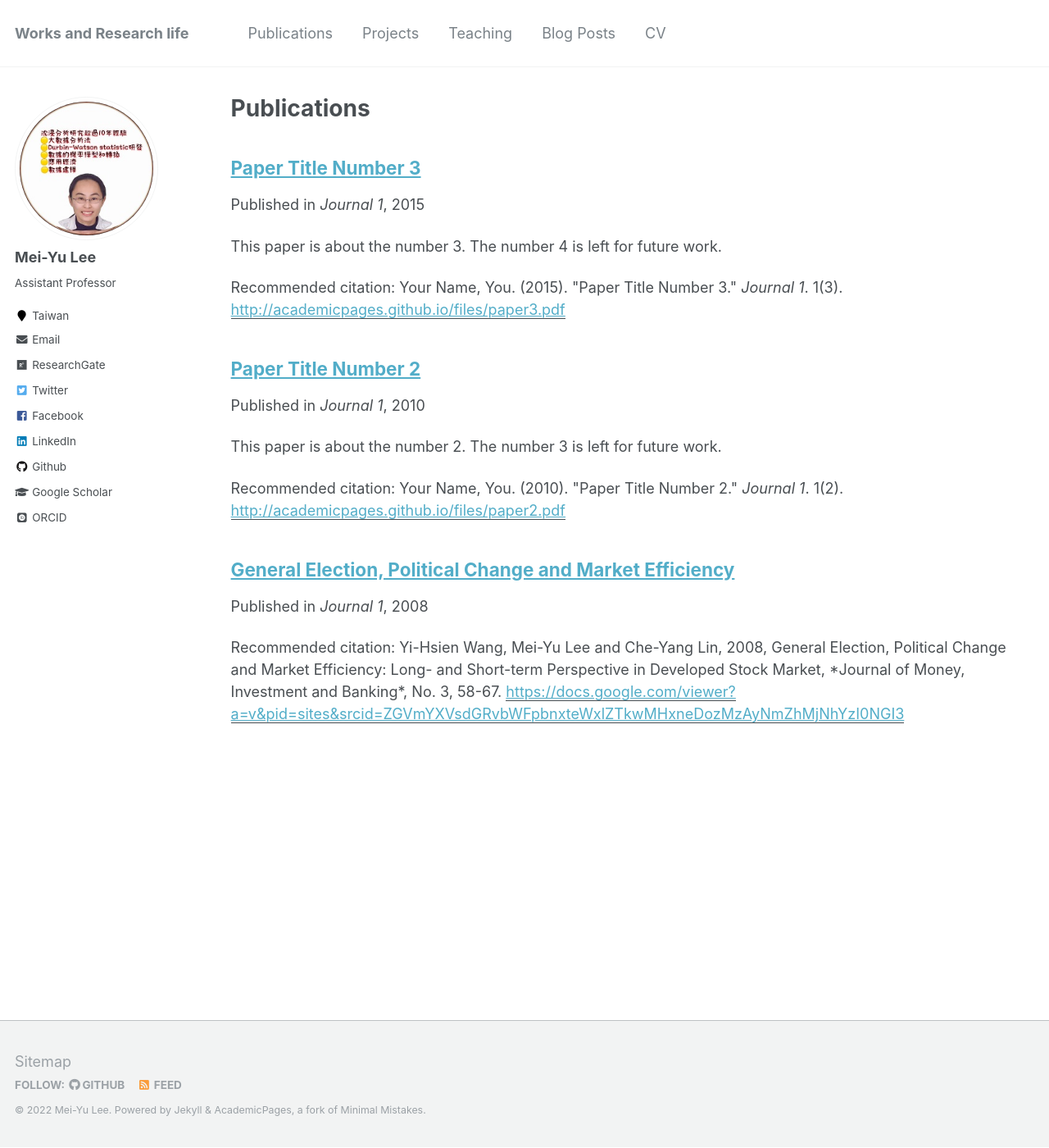
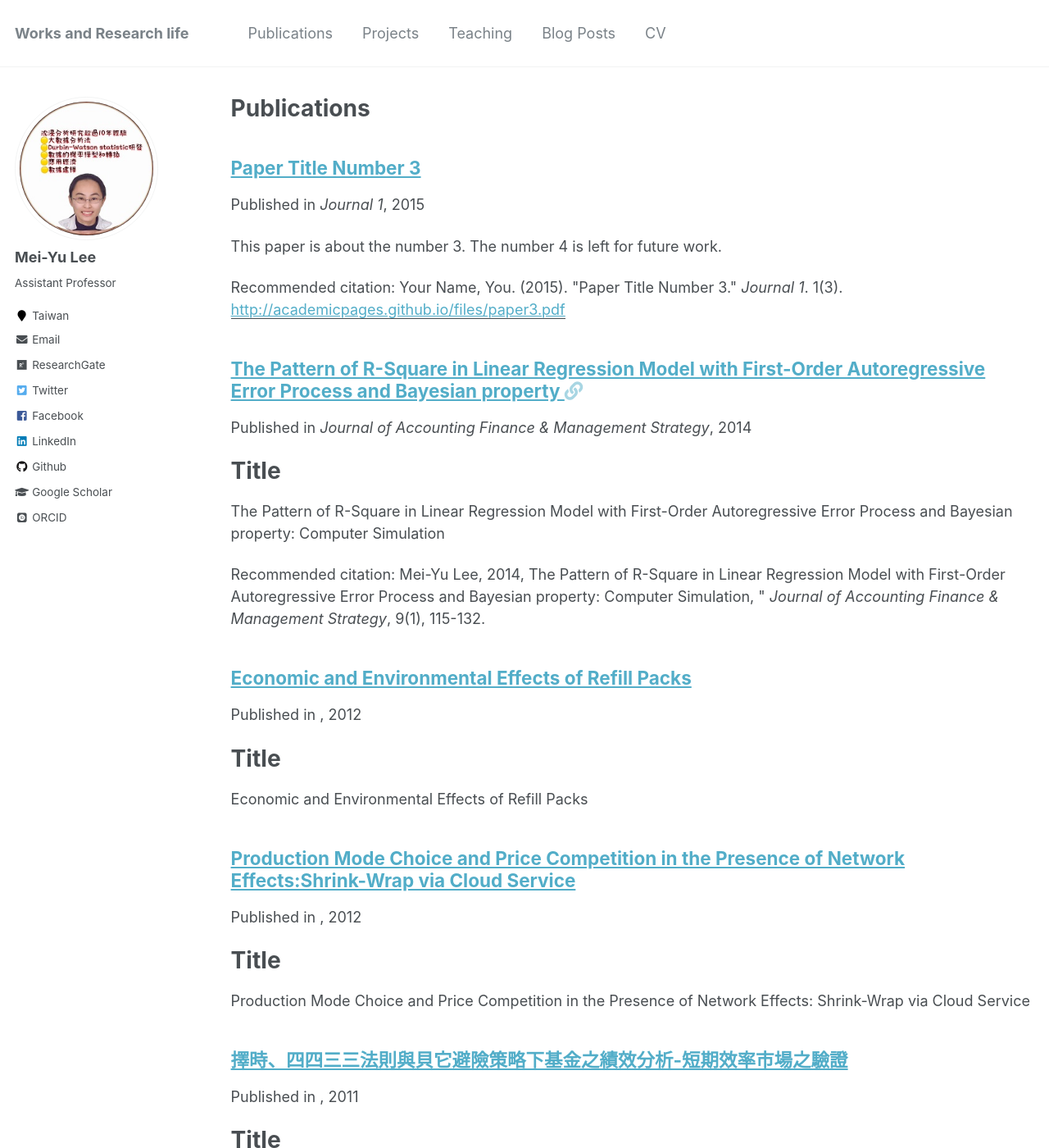
Before and after one commit to meiyulee/meiyulee.github.io, a Jekyll site: the page built from _pages/publications.md, in a window 1280 px wide and 1400 px high. Shown: the whole window at 82% size. Built offline with Jekyll 4.4.1, drawn with Linux system fonts in a browser that asks for light colours; some web fonts are replaced; some of the changed lines change nothing that is shown; some of the changed text lies outside the part shown.

Commit message:
上傳期刊論文的md

```diff
--- a/_publications/2008-09-journal-paper.md
+++ b/_publications/2008-09-journal-paper.md
@@ -2,11 +2,11 @@
 title: "General Election, Political Change and Market Efficiency"
 collection: publications
 permalink: /publication/2008-09-01-journal-paper
-excerpt: ''
+excerpt: '<!-- more -->'
 date: 2008-09-01
-venue: 'Journal 1'
+venue: 'Journal of Money, Investment and Banking'
 paperurl: 'https://docs.google.com/viewer?a=v&pid=sites&srcid=ZGVmYXVsdGRvbWFpbnxteWxlZTkwMHxneDozMzAyNmZhMjNhYzI0NGI3'
-citation: 'Yi-Hsien Wang, Mei-Yu Lee and Che-Yang Lin, 2008, General Election, Political Change and Market Efficiency: Long- and Short-term Perspective in Developed Stock Market, *Journal of Money, Investment and Banking*, No. 3, 58-67.'
+citation: 'Yi-Hsien Wang, Mei-Yu Lee and Che-Yang Lin, 2008, General Election, Political Change and Market Efficiency: Long- and Short-term Perspective in Developed Stock Market,&quot; <i>Journal of Money, Investment and Banking</i>, No. 3, 58-67.'
 ---
 
 
--- /dev/null
+++ b/_publications/2009-09-international-trade.md
@@ -0,0 +1,41 @@
+---
+title: "異質廠商，獨佔性競爭與貿易政策"
+collection: publications
+permalink: /publication/2009-09-international-trade
+excerpt: '<!-- more -->'
+date: 2009-12-01
+venue: '經濟論文叢刊'
+link: 'http://academicpages.github.io/files/paper2.pdf'
+citation: '吳芝文、李玫郁， 2009，「異質廠商，獨佔性競爭與貿易政策」，經濟論文叢刊，第37卷，第213-234頁。'
+categories:
+  - Journal papers
+---
+
+
+# Title
+異質廠商，獨佔性競爭與貿易政策
+
+# Authors
+
+- 吳芝文  私立龍華科技大學國企系副教授
+- 李玫郁  元培科技大學財務金融系助理教授
+
+<!-- more -->
+
+# Journal name
+
+經濟論文叢刊 (TSSCI)
+
+
+# Abstract
+
+本文以異質廠商的獨占性競爭部份均衡模型,探討對稱二國之間的產業內貿易。全文之分析焦點在於從價關稅和進口限額二種貿易政策之均等性分析。研究發現,開放貿易後市場上的商品種類減少, 但是消費者的效用提高。此一結果與Krugman (1979) 認為貿易可以增加商品的種類數目相反,也不符合傳統 「種類愈多效用愈高」 的結論。就關稅政策和限額政策做比較時本文的結果顯示,二種政策之下商品種類數目之相對高低視關稅與限額價格而定。在有效的限額管制之下,限額費率愈低市場上的商品種類愈少;然而不論商品種類多寡, 消費者的效用恆等於關稅之下的水準。此一結論與 Young and Anderson (1980) 認為關稅政策之下的消費者福利較高明顯不同。在本文架構下, 關稅與限額二種政策的均等性在總合價格、消費者剩餘和國內產業利潤等方面都會成立。
+
+# Keywords
+
+- 異質廠商
+- 進口限制均等性
+
+# Citation
+
+吳芝文、李玫郁， 2009，「異質廠商，獨佔性競爭與貿易政策」，經濟論文叢刊，第37卷，第213-234頁。
--- /dev/null
+++ b/_publications/2010-06-tourism.md
@@ -0,0 +1,52 @@
+---
+layout: true
+title: 民宿客房預收訂金率之決定與經濟效率分析
+date: 2010-06-01 11:20:20
+excerpt: '<!-- more -->'
+link: 'http://dx.doi.org/10.30053%2fCHJM.201006.0003'
+citation: '李玫郁、孔秀琴、楊琮泰、呂英瑞，2010，「民宿客房預收訂金率之決定與經濟效率分析」，中華管理學報，第11卷，第2期，第45-62頁。'
+tags:
+  - Autoregressive Error model
+  - Autocorrelation Coefficient
+  - Computer simulation
+categories:
+  - Journal papers
+---
+
+
+
+# Title
+民宿客房預收訂金率之決定與經濟效率分析
+
+# Authors
+
+- 李玫郁  元培科技大學財務金融系助理教授
+- 孔秀琴  中華大學財務管理學系助理教授
+- 楊琮泰  明新科技大學休閒事業管理系助理教授
+- 呂英瑞  中國科技大學觀光與休閒事業管理系助理教授
+
+# Journal name
+
+中華管理學報
+
+<!-- more -->
+
+# Abstract
+
+In this paper, we examine the effect of the difference between tourists' lifestyle on determining the advance-payment rate in a recreation industry. We separate consumers into two groups, the weekday-type group and the weekend-type group. Two groups have different valuations about the leisure service provided by a firm. We also incorporate the tourist's consumer's price insensitivity into the analytic model. We find that the firm's rate of advance-payment depends on the market share of tourist's type, the price of leisure service, the leisure service price insensitivity, and the marginal cost of leisure service. Our welfare conclusion is that when the marginal cost of leisure service is sufficiently small (large), the advance-payment rate determined by the firm is higher (lower) than the socially optimal rate of advance-payment, this indicates that the firm's rate of advance-payment is not (over) economic efficient. In addition, we argue that the regulation that requires the rate of advance-payment cannot higher than 30% of the first day's guest room price would be not efficient. This is because the regulation ignores both the differences between tourist's tourism choice types and the firm's operating conditions.
+
+
+本研究主要探討遊客旅遊型態差異對民宿業者決定預收訂金率之影響效果。研究結果顯示：(1)客房預收訂金率之決定，是取決於遊客旅遊型態之市場佔有率，客房價格及其敏感度，以及客房服務之邊際預訂成本。(2)針對民宿個別旅客直接訂房定型化範本草案中，有關訂房訂金不得逾約定首日房價之30%的上限約束，因此約束未能兼顧遊客旅遊型態差異與業者經營條件，有可能是不具經濟效率。
+
+# Keywords
+
+Tourist's Tourism Choice Type, the Rate of Advance-Payment, the Social Optimum Rate of Advance-Payment
+遊客旅遊選擇型態, 預收訂金率, 社會最適預收訂金率
+
+# Citation
+
+李玫郁、孔秀琴、楊琮泰、呂英瑞，2010，「民宿客房預收訂金率之決定與經濟效率分析」，中華管理學報，第11卷，第2期，第45-62頁。
+
+# View
+
+[http://dx.doi.org/10.30053%2fCHJM.201006.0003] (http://dx.doi.org/10.30053%2fCHJM.201006.0003)
--- /dev/null
+++ b/_publications/2011-12-journal-paper.md
@@ -0,0 +1,40 @@
+---
+layout: true
+title: 擇時、四四三三法則與貝它避險策略下基金之績效分析-短期效率市場之驗證
+date: 2011-12-01 11:20:20
+categories:
+  - Journal papers
+---
+
+# Title
+擇時、四四三三法則與貝它避險策略下基金之績效分析-短期效率市場之驗證
+
+# Authors
+
+- 孔秀琴  中華大學財務管理學系博士後研究員
+- 李玫郁  元培科技大學財務金融系助理教授
+- 蔡永聰  中華大學經營管理研究所碩士
+
+<!-- more -->
+
+# Journal name
+
+臺灣銀行季刊
+
+# Abstract
+
+本文採取三種方法進行境內股票型基金之績效分析，方法一，以 M1B 年增率做為擇時績效分析；方法二，利用四四三三法則選擇基金進行績效分析；方法三，則是結合擇時、四四三三法則與貝它係數避險所篩選之投資標的，分別計算並分析單筆投資與定期定額投資之績效。研究結果顯示：(1)單筆投資策略之績效明顯大於定期定額投資策略；(2)擇時績效比四四三三法則選擇基金之績效為佳；(3)利用擇時、四四三三法則與貝它係數避險投資策略作績效分析，當貝它係數≧0.8 時，單筆投資績效打敗大盤的勝率為 100%，定期定額投資績效打敗大盤的勝率為 50%；貝它係數<0.8 時，單筆投資績效雖然比定期定額績效佳，但是打敗大盤的勝率只有 50%，定期定額則是 0%。整體而言，本文支持效率市場假設，只有相當少數基金績效能在固定投資期間打敗大盤績效。而能一致性打敗大盤績效的基金僅有兩支而且也僅能連續兩年。
+
+# Keywords
+
+四四三三法則、擇時擇股策略、貝它係數、投資績效
+
+# Citation
+
+孔秀琴、李玫郁(Mei-Yu Lee)、蔡永聰，2011，「擇時、四四三三法則與貝它避險策略下基金之績效分析-短期效率市場之驗證」，臺灣銀行季刊，第62卷，第1期，第242-255頁。
+
+# View
+
+[Taiwan Bank] (https://www.bot.com.tw/publications/quarterly/pages/tbb200_62.aspx)
+
+[Download](https://www.bot.com.tw/Publications/Quarterly/Documents/62_1/quarterly62_1_12.pdf)
--- /dev/null
+++ b/_publications/2012-01-journal-paper.md
@@ -0,0 +1,43 @@
+---
+layout: true
+title: Production Mode Choice and Price Competition in the Presence of Network Effects:Shrink-Wrap via Cloud Service
+date: 2012-01-01 11:20:20
+categories:
+  - Journal papers
+tags:
+  - Cloud service
+  - Network effect
+  - Production mode
+---
+
+# Title
+Production Mode Choice and Price Competition in the Presence of Network Effects: Shrink-Wrap via Cloud Service
+
+# Authors
+
+- **Mei-Yu Lee**, Department of Applied Financial Management, Yuanpei University, Taiwan
+- **Yao-Hsien Lee**, Department of Finance, Chung Hua University, Taiwan
+- **Ying-Jui Lu**, Department of Leisure and Recreeation Managment, China University of Technology, Taiwan
+
+
+<!-- more -->
+
+# Journal name
+
+Advanced Materials Research (EI)
+
+# Abstract
+
+We investigate how firms facing different production modes of software service determine their production mode and pricing decisions in the presence of network effects. We develop a two-stage game model to examine the network effect on the choices of production mode and the strategic behavior of the firms. We find that if all firms adopt cloud service production mode, the resulting software price is higher than if they adopt shrink-wrapped production mode. We also find that network effects lower the level of market price.
+
+# Keywords
+
+Cloud Service, Network Effects, Production Mode, Shrink-Wrap
+
+# Citation
+
+Mei-Yu Lee, Yao-Hsien Lee, Ying-Jui Lu, 2012, Production Mode Choice and Price Competition in The Presence of Network Effects: Shrink-wrap via Cloud Service, *Advanced Materials Research*, 542-543, 964-967.
+
+# View
+
+[link](https://doi.org/10.4028/www.scientific.net/AMR.452-453.964)
--- /dev/null
+++ b/_publications/2012-12-journal-paper.md
@@ -0,0 +1,37 @@
+---
+layout: true
+title: Economic and Environmental Effects of Refill Packs
+date: 2012-12-01 11:20:20
+categories:
+  - Journal papers
+---
+
+# Title
+Economic and Environmental Effects of Refill Packs
+
+# Authors
+
+- **Ming-Chung Chang**, Department of Banking and Finance, Kainan University, No. 1 Kainan Road, Luchu, Taoyuan Country 338, Taiwan
+- **Jin-Li Hu**, Institute of Business and Management, National Chiao Tung University, Taiwan
+- **Mei-Yu Lee**, Department of Finance, Yuanpei University, Taiwan
+
+<!-- more -->
+
+# Journal name
+
+Bulletin of Economic Research (SSCI)
+
+# Abstract
+
+It is common sense that refill packs can increase the repeated use of durable goods, reduce resource waste and be conducive to environmental protection. However, their existence also has an economic effect. For instance, we find that the profit of a monopolistic firm will increase as a result of selling the refill packs when the depreciation rate of the durable good is low. In an extension of the model, we point out that there is an entrant that competes with the incumbent in relation to the composite goods and the refill packs. In order to compete in terms of the prices of the composite goods, the incumbent sells the refill packs not only to increase profit, but also to reduce the amount of waste resulting from the durable goods. As for competing in regard to the prices of the refill packs, if the cost of the composite goods is small, then the incumbent's profit from selling the composite goods will increase. By comparing two extensions of the model, we find that the environmental effect of the price competition in regard to the refill packs is greater than the environmental effect of the price competition in relation to the composite goods.
+
+# Keywords
+
+
+# Citation
+
+Hu, Jin-Li, Ming-Chung Chang, and Mei-Yu Lee, 2012, Economic and Environmental Effects of Refill Packs, *Bulletin of Economic Research*, 64(4), 581-592.
+
+# View
+
+[link](http://hdl.handle.net/10.1111/j.1467-8586.2010.00384.x)
--- /dev/null
+++ b/_publications/2014-06-journal-paper.md
@@ -0,0 +1,45 @@
+---
+title: "The Pattern of R-Square in Linear Regression Model with First-Order Autoregressive Error Process and Bayesian property"
+collection: publications
+permalink: /publication/2014-06-journal-paper
+date: 2014-06-01
+venue: 'Journal of Accounting Finance & Management Strategy'
+link: 'https://www.proquest.com/docview/1628955086'
+citation: 'Mei-Yu Lee, 2014, The Pattern of R-Square in Linear Regression Model with First-Order Autoregressive Error Process and Bayesian property: Computer Simulation, &quot; <i>Journal of Accounting Finance & Management Strategy</i>, 9(1), 115-132.'
+tags:
+  - Autoregressive Error model
+  - Autocorrelation Coefficient
+  - Computer simulation
+categories:
+  - Journal papers
+---
+
+
+# Title
+The Pattern of R-Square in Linear Regression Model with First-Order Autoregressive Error Process and Bayesian property: Computer Simulation
+
+# Authors
+
+- **Mei-Yu Lee**, Department of Applied Financial Management, Yuanpei University, Taiwan
+
+<!-- more -->
+
+# Journal name
+
+Journal of Accounting Finance & Management Strategy (ABI)
+
+# Abstract
+
+This paper provides a basic investigation of an R-square and sum-square error (SSE) in a linear regression model with the errors following a first-order autoregressive process in which the autocorrelation coefficients are non-zero. The consideration and measurement of the model are difficult to control, thus a computer stimulation is necessary to corroborate how the R-square and SSE are affected by the autocorrelation coefficients. The evidence reveals that the R-square and SSE differ in the ranges of positive and negative autocorrelation coefficients. The results show that it would require one to verify the estimators including the R-square or SSE for testing non-zero autocorrelation coefficients.
+
+# Keywords
+
+Autocorrelation Coefficient, First-order Autoregressive Process, R-square, Computer Simulation
+
+# Citation
+
+Mei-Yu Lee, 2014, The Pattern of R-Square in Linear Regression Model with First-Order Autoregressive Error Process and Bayesian property: Computer Simulation, *Journal of Accounting Finance & Management Strategy*, 9(1), 115-132.
+
+# View
+
+[link](https://www.proquest.com/docview/1628955086)
```
